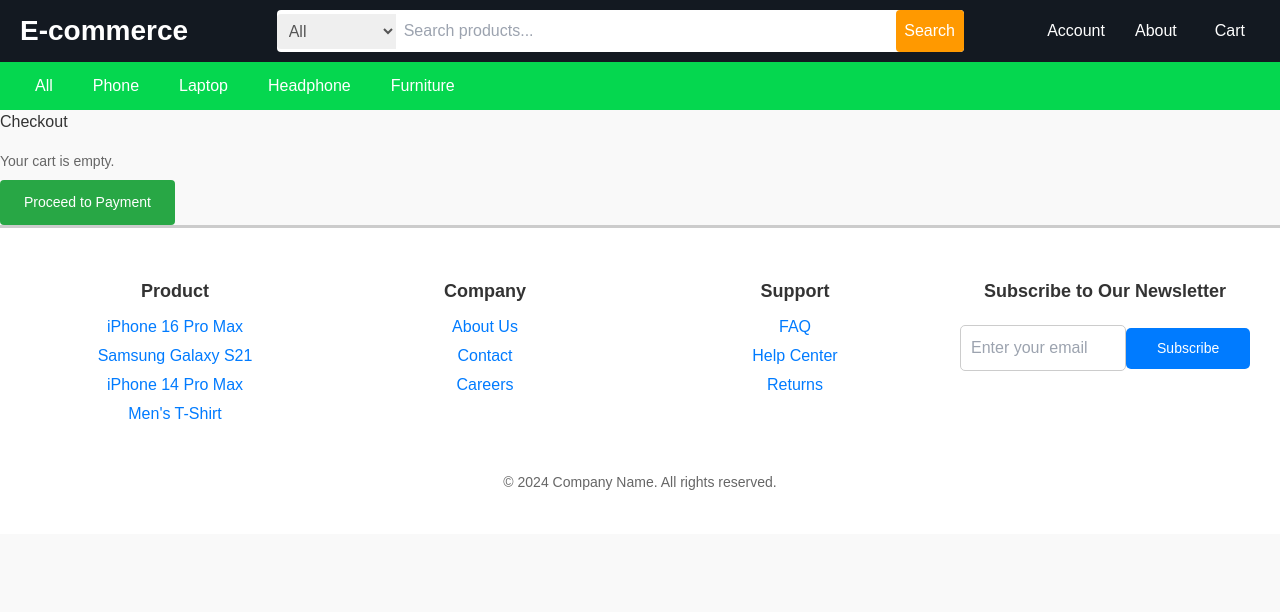
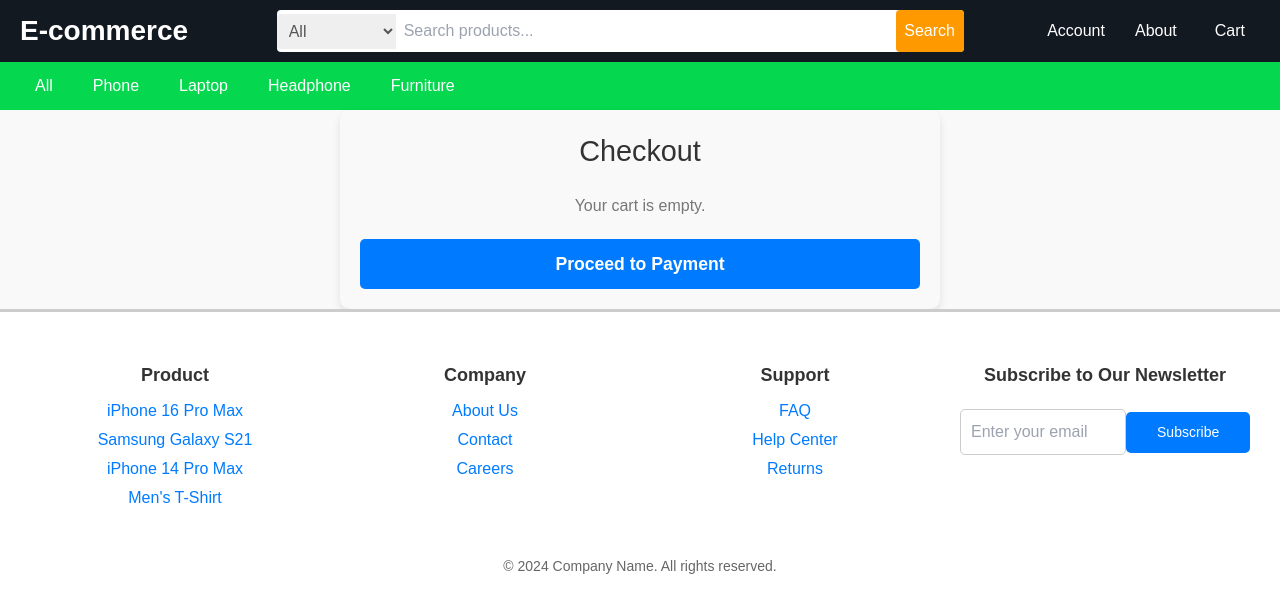
Before and after one commit to baolong205/do_an_cuoi_ky, a React (Create React App) app: page /checkout in a window 1280 px wide. Shown: the top 612 px of the page. Built offline with nearby package versions, Linux system fonts and the light colour scheme; the HTML template or start-up script is replaced by a standard one.

Commit message:
checkout

```diff
--- /dev/null
+++ b/src/components/Checkout.css
@@ -0,0 +1,83 @@
+/* checkout.css */
+
+/* Styling the main container */
+.checkout {
+    max-width: 600px;
+    margin: 0 auto;
+    padding: 20px;
+    background-color: #f9f9f9;
+    border-radius: 10px;
+    box-shadow: 0 4px 8px rgba(0, 0, 0, 0.1);
+    font-family: 'Arial', sans-serif;
+  }
+
+  /* Heading styles */
+  .checkout h2 {
+    font-size: 1.8rem;
+    color: #333;
+    text-align: center;
+    margin-bottom: 20px;
+  }
+
+  .checkout h3 {
+    font-size: 1.2rem;
+    color: #555;
+    margin: 10px 0;
+  }
+
+  /* Empty cart message */
+  .checkout p {
+    color: #777;
+    text-align: center;
+    margin-top: 20px;
+    font-size: 1rem;
+  }
+
+  /* Styling each item in the cart */
+  .checkout div {
+    display: flex;
+    justify-content: space-between;
+    margin: 10px 0;
+    padding: 10px;
+    border-bottom: 1px solid #ddd;
+  }
+
+  .checkout div:last-child {
+    border-bottom: none;
+  }
+
+  .checkout div p {
+    margin: 0;
+    font-size: 1rem;
+    color: #333;
+  }
+
+  /* Total amount */
+  .checkout h3:last-of-type {
+    text-align: right;
+    font-size: 1.4rem;
+    color: #222;
+    margin-top: 20px;
+    font-weight: bold;
+  }
+
+  /* Proceed button */
+  .proceed-payment-btn {
+    display: block;
+    width: 100%;
+    padding: 12px;
+    margin-top: 20px;
+    background-color: #007bff;
+    color: #fff;
+    font-size: 1.1rem;
+    font-weight: bold;
+    text-align: center;
+    border: none;
+    border-radius: 5px;
+    cursor: pointer;
+    transition: background-color 0.3s ease;
+  }
+
+  .proceed-payment-btn:hover {
+    background-color: #0056b3;
+  }
--- a/src/components/Checkout.js
+++ b/src/components/Checkout.js
@@ -1,6 +1,6 @@
 // src/components/Checkout.js
 import React from 'react';
-
+import './Checkout.css'
 const Checkout = ({ cartItems }) => {
   // Tính tổng tiền và định dạng số tiền
   const totalAmount = cartItems.reduce((total, item) => total + item.price * item.quantity, 0);
```
